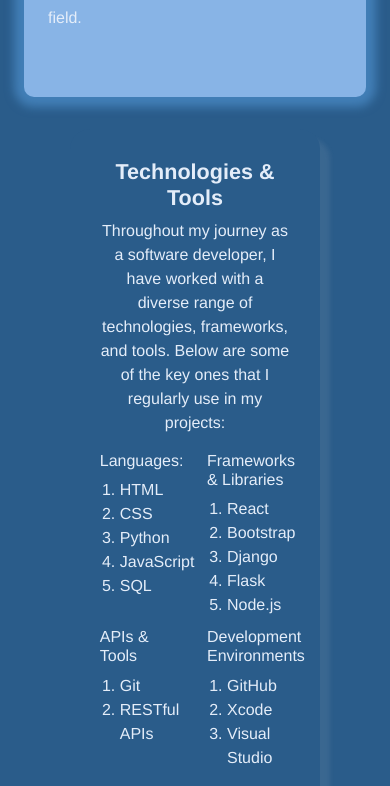
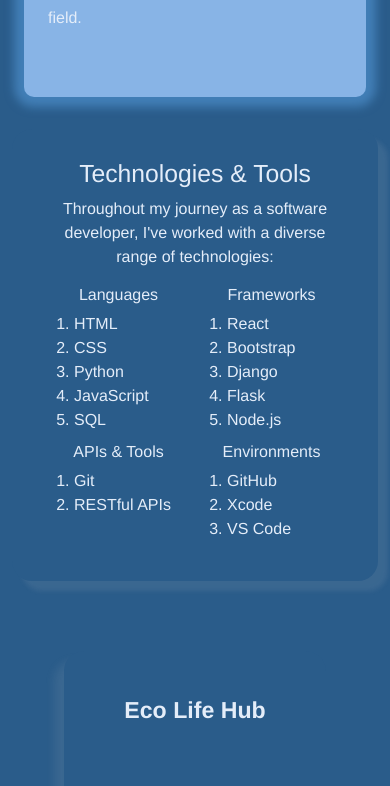
Before and after one commit to DanilleH22/portfolio, a React (Create React App) app: page / in a window 390 px wide. Shown: the part 1488-2274 px from the top of the page. Built offline with nearby package versions, Linux system fonts and the light colour scheme.

Commit message:
Update technologies list to be optimised for mobile phone update layout

```diff
--- a/src/pages/Technologies.js
+++ b/src/pages/Technologies.js
@@ -6,22 +6,24 @@ import ScrollAnimation from '../components/ScrollAnimation';
 
 function Technologies() {
   return (
-    <Container style={{ width: '75%'}} >
-      <ScrollAnimation className={styles.TechBox} animationVariants={{
+    <Container className={styles.Container}>
+      <ScrollAnimation animationVariants={{
     hidden: { opacity: 0, x: -100 },
     visible: { opacity: 1, x: 0, transition: { duration: 1 } }
   }}>
-    {/* Technologies & Tools Column */}
-      <Row className='text-center' >
-        <h4><strong>Technologies & Tools</strong></h4>
-        <p xs={8} className='d-flex justify-content-center'>Throughout my journey as a software developer, I have worked with a diverse range of technologies, frameworks, and tools. Below are some of the key ones that I regularly use in my projects:</p>
-        <Col md={3} xs={6} className={styles.TechnologiesListCol}>
-        <h6> Languages:</h6>
-        <div className='d-flex justify-content-start'>
+        <Row className={styles.TechBox}>
+
+          <h2 className={styles.SectionTitle}>Technologies & Tools</h2>
+          <p className={styles.IntroText}>
+            Throughout my journey as a software developer, I've worked with a diverse range of technologies:
+          </p>
+
+          {/* Languages */}
+          <Col md={3} xs={6} className={styles.TechnologiesCol}>
+            <div className={styles.CategoryCard}>
+              <h6 className={styles.CategoryTitle}>Languages</h6>
               <ul className={styles.TechnologiesList}>
-          <li>
-            HTML
-          </li>
+                <li>HTML</li>
                 <li>CSS</li>
                 <li>Python</li>
                 <li>JavaScript</li>
@@ -30,10 +32,10 @@ function Technologies() {
             </div>
           </Col>
 
-        {/* Frameworks & Libraries column */}
-        <Col md={3} xs={6} className={styles.TechnologiesListCol}>
-        <h6>Frameworks & Libraries</h6>
-        <div className='d-flex justify-content-start'>
+          {/* Frameworks */}
+          <Col md={3} xs={6} className={styles.TechnologiesCol}>
+            <div className={styles.CategoryCard}>
+              <h6 className={styles.CategoryTitle}>Frameworks</h6>
               <ul className={styles.TechnologiesList}>
                 <li>React</li>
                 <li>Bootstrap</li>
@@ -44,10 +46,10 @@ function Technologies() {
             </div>
           </Col>
 
-        {/* APIs & Tools Column */}
-        <Col md={3} xs={6} className={styles.TechnologiesListCol}>
-        <h6>APIs & Tools</h6>
-        <div className='d-flex justify-content-start'>
+          {/* APIs & Tools */}
+          <Col md={3} xs={6} className={styles.TechnologiesCol}>
+            <div className={styles.CategoryCard}>
+              <h6 className={styles.CategoryTitle}>APIs & Tools</h6>
               <ul className={styles.TechnologiesList}>
                 <li>Git</li>
                 <li>RESTful APIs</li>
@@ -55,18 +57,17 @@ function Technologies() {
             </div>
           </Col>
 
-        {/* Development Environments Column */}
-        <Col md={3} xs={6} className={styles.TechnologiesListCol}>
-          <h6>Development Environments</h6>
-          <div className='d-flex justify-content-start'>
+          {/* Dev Environments */}
+          <Col md={3} xs={6} className={styles.TechnologiesCol}>
+            <div className={styles.CategoryCard}>
+              <h6 className={styles.CategoryTitle}>Environments</h6>
               <ul className={styles.TechnologiesList}>
                 <li>GitHub</li>
                 <li>Xcode</li>
-            <li>Visual Studio</li>
+                <li>VS Code</li>
               </ul>
             </div>
           </Col>
-
         </Row>
       </ScrollAnimation>
     </Container>
```
Lines whose indentation alone changed are shown as unchanged.
